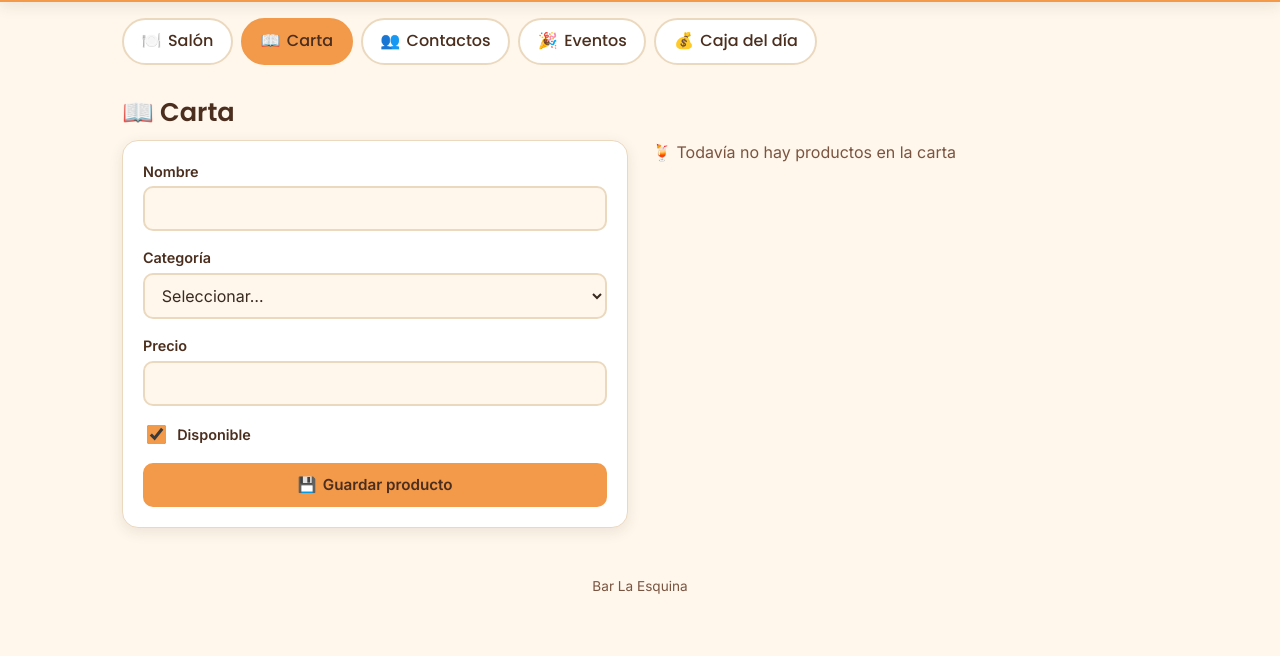
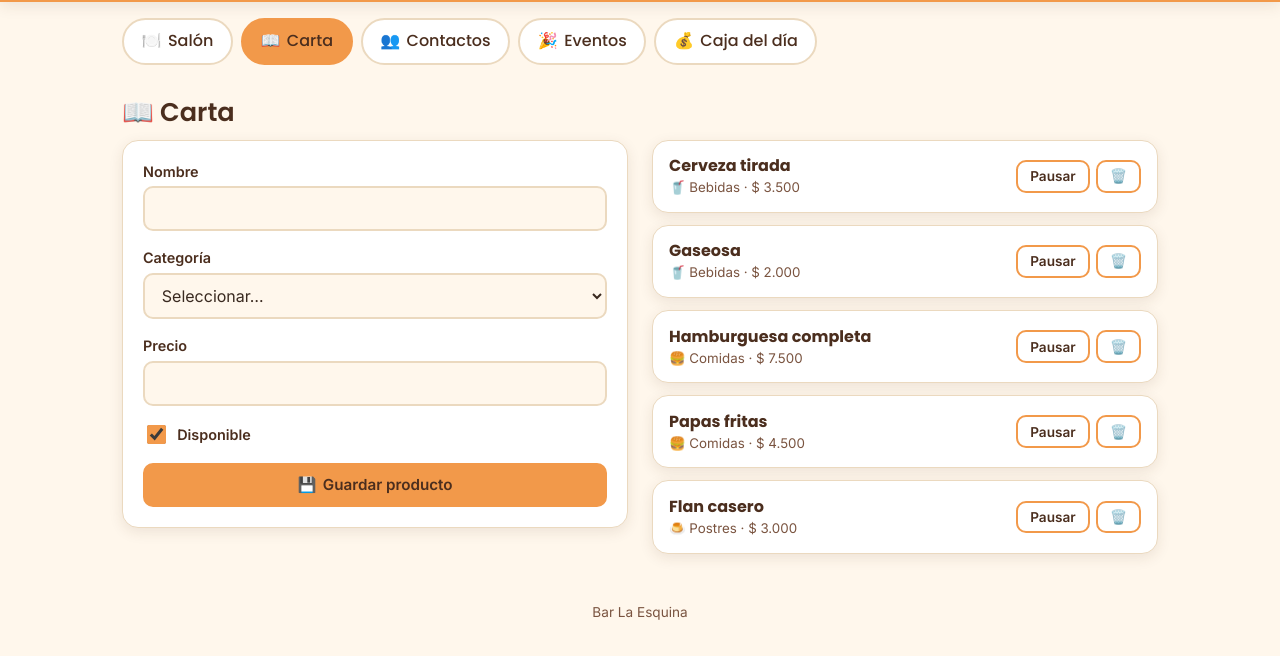
Before and after one commit to maylinaresje38-glitch/MIBAR, a plain HTML site: page index.html in a window 1280 px wide. Both pictures are taken after a click on the link "Carta". Shown: the part 86-742 px from the top of the page. Drawn offline with Linux system fonts and the light colour scheme.

Commit message:
Add files via upload

```diff
--- a/app.js
+++ b/app.js
@@ -524,6 +524,123 @@ function iniciarSalon() {
 
 
 /* ------------------------------------------------------------
+   6B. CARTA: alta de productos, disponibilidad y baja
+   ------------------------------------------------------------ */
+const CATEGORIAS = {
+  bebidas: "🥤 Bebidas",
+  comidas: "🍔 Comidas",
+  postres: "🍮 Postres"
+};
+
+function mostrarProductos() {
+  const lista = document.getElementById("lista-productos");
+  lista.innerHTML = "";
+
+  // Ordenados por categoría y después por nombre
+  const orden = Object.keys(CATEGORIAS);
+  const ordenados = [...productos].sort((a, b) =>
+    orden.indexOf(a.categoria) - orden.indexOf(b.categoria) ||
+    a.nombre.localeCompare(b.nombre, "es")
+  );
+
+  ordenados.forEach((producto) => {
+    const tarjeta = document.createElement("li");
+    if (!producto.disponible) tarjeta.classList.add("no-disponible");
+
+    const info = document.createElement("div");
+    info.className = "producto-info";
+    const nombre = document.createElement("strong");
+    nombre.textContent = producto.nombre;
+    const detalle = document.createElement("small");
+    detalle.textContent =
+      (CATEGORIAS[producto.categoria] || producto.categoria || "Sin categoría") +
+      " · " + formatearPrecio(producto.precio) +
+      (producto.disponible ? "" : " · No disponible");
+    info.append(nombre, detalle);
+
+    const acciones = document.createElement("div");
+    acciones.className = "producto-acciones";
+
+    const botonDisponible = document.createElement("button");
+    botonDisponible.type = "button";
+    botonDisponible.className = "btn-chico";
+    botonDisponible.dataset.accion = "disponible";
+    botonDisponible.dataset.id = producto.id;
+    botonDisponible.textContent = producto.disponible ? "Pausar" : "Activar";
+    botonDisponible.setAttribute(
+      "aria-label",
+      (producto.disponible ? "Marcar como no disponible: " : "Marcar como disponible: ") + producto.nombre
+    );
+
+    const botonEliminar = document.createElement("button");
+    botonEliminar.type = "button";
+    botonEliminar.className = "btn-chico btn-eliminar";
+    botonEliminar.dataset.accion = "eliminar";
+    botonEliminar.dataset.id = producto.id;
+    botonEliminar.textContent = "🗑️";
+    botonEliminar.setAttribute("aria-label", "Eliminar " + producto.nombre);
+
+    acciones.append(botonDisponible, botonEliminar);
+    tarjeta.append(info, acciones);
+    lista.appendChild(tarjeta);
+  });
+}
+
+// Después de cualquier cambio en la carta se actualiza también el Salón
+function actualizarCarta() {
+  guardarDatos();
+  mostrarProductos();
+  llenarSelectProductos();
+}
+
+function guardarProducto(ev) {
+  ev.preventDefault();
+  const formulario = ev.target;
+
+  const nombre = formulario.elements.nombre.value.trim();
+  const precio = Number(formulario.elements.precio.value);
+  if (!nombre || !Number.isFinite(precio) || precio < 0) return;
+
+  productos.push({
+    id: generarId(productos),
+    nombre: nombre,
+    categoria: formulario.elements.categoria.value,
+    precio: precio,
+    disponible: formulario.elements.disponible.checked
+  });
+
+  actualizarCarta();
+  formulario.reset();
+  formulario.elements.nombre.focus();
+}
+
+function accionProducto(ev) {
+  const boton = ev.target.closest("button[data-accion]");
+  if (!boton) return;
+
+  const producto = productos.find((p) => p.id === Number(boton.dataset.id));
+  if (!producto) return;
+
+  if (boton.dataset.accion === "disponible") {
+    producto.disponible = !producto.disponible;
+  } else if (boton.dataset.accion === "eliminar") {
+    // Los pedidos guardan su propia copia de nombre y precio,
+    // así que borrar un producto no cambia cuentas abiertas ni la caja
+    if (!confirm("¿Eliminar «" + producto.nombre + "» de la carta?")) return;
+    productos = productos.filter((p) => p !== producto);
+  }
+
+  actualizarCarta();
+}
+
+function iniciarCarta() {
+  document.getElementById("form-producto").addEventListener("submit", guardarProducto);
+  document.getElementById("lista-productos").addEventListener("click", accionProducto);
+  mostrarProductos();
+}
+
+
+/* ------------------------------------------------------------
    7. CIERRE DE CUENTA, TICKET Y CAJA DEL DÍA
    ------------------------------------------------------------ */
 const FORMAS_PAGO = [
@@ -818,6 +935,7 @@ function redibujarTodo() {
   mostrarContactos();
   mostrarEventos();
   llenarSelectContactos();
+  mostrarProductos();
   llenarSelectProductos();
   mostrarCaja();
 }
@@ -899,6 +1017,7 @@ cargarDatos();
 iniciarMenu();
 iniciarFormularios();
 iniciarSalon();
+iniciarCarta();
 iniciarCaja();
 iniciarExportarImportar();
 
--- a/styles.css
+++ b/styles.css
@@ -937,6 +937,42 @@ button:disabled:hover {
   color: var(--verde-texto);
 }
 
+/* 19. CARTA: tarjetas de producto con acciones */
+.producto-info {
+  display: grid;
+  min-width: 0;
+}
+
+.producto-info strong {
+  color: var(--cafe);
+  font-family: var(--fuente-titulos);
+}
+
+.producto-info small {
+  color: var(--cafe-claro);
+}
+
+.producto-acciones {
+  display: flex;
+  flex-shrink: 0;
+  gap: 0.4rem;
+}
+
+.btn-chico {
+  padding: 0.4rem 0.75rem;
+  font-size: 0.85rem;
+  background: var(--blanco);
+}
+
+.btn-chico:hover {
+  background: var(--naranja);
+}
+
+.btn-eliminar:hover {
+  background: #FDE3DA;
+  border-color: #E5806A;
+}
+
 /* 14. ACCESIBILIDAD: respeta a quien prefiere menos movimiento */
 @media (prefers-reduced-motion: reduce) {
   *,
--- a/sw.js
+++ b/sw.js
@@ -1,6 +1,6 @@
 // Service worker: guarda los archivos para que la app funcione sin internet.
-// Cada vez que cambies algo de la app, subí el número de versión (v2 -> v3).
-const CACHE = 'bar-v2';
+// Cada vez que cambies algo de la app, subí el número de versión (v3 -> v4).
+const CACHE = 'bar-v3';
 
 const ARCHIVOS = [
   './',
```
